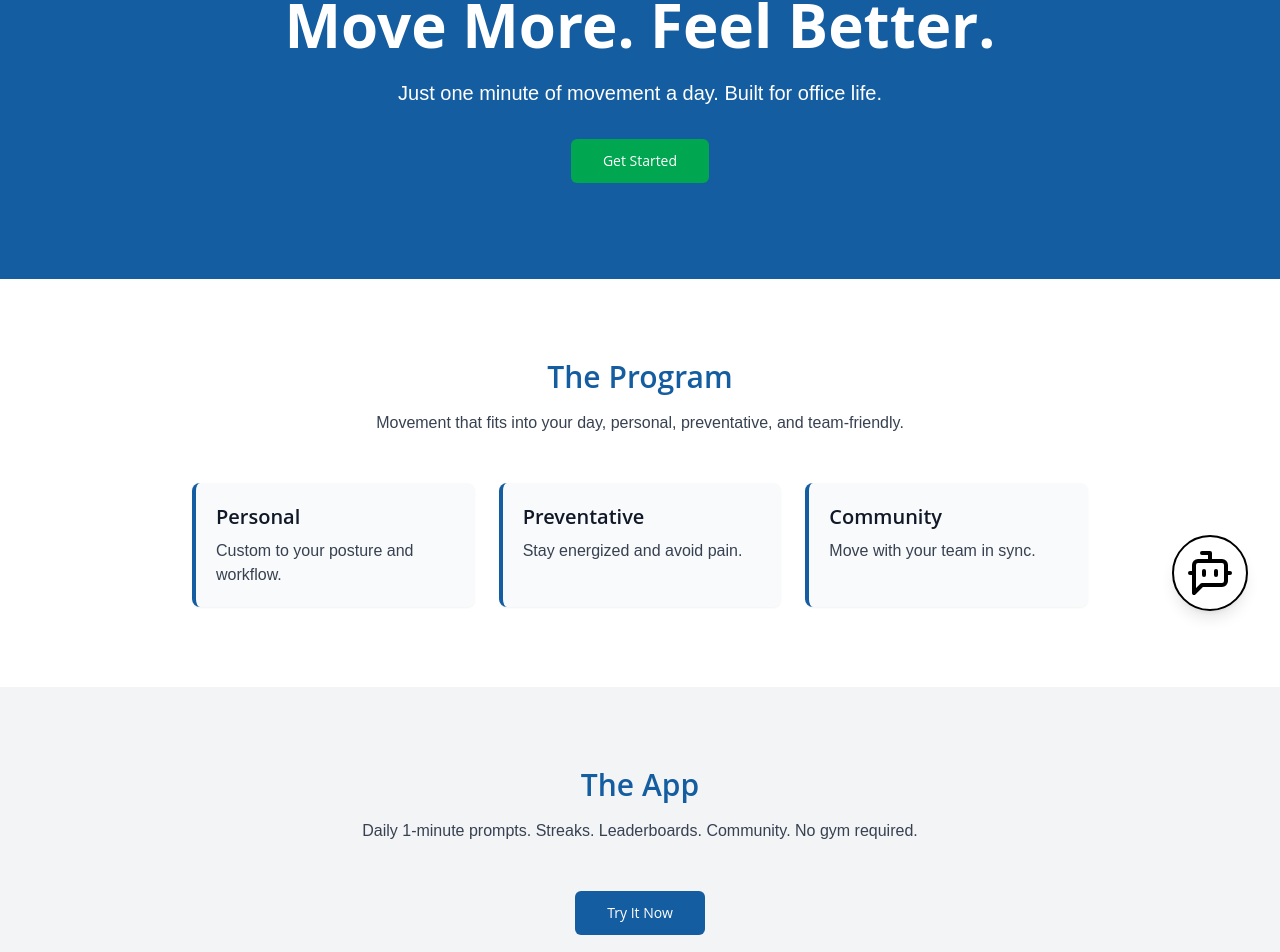
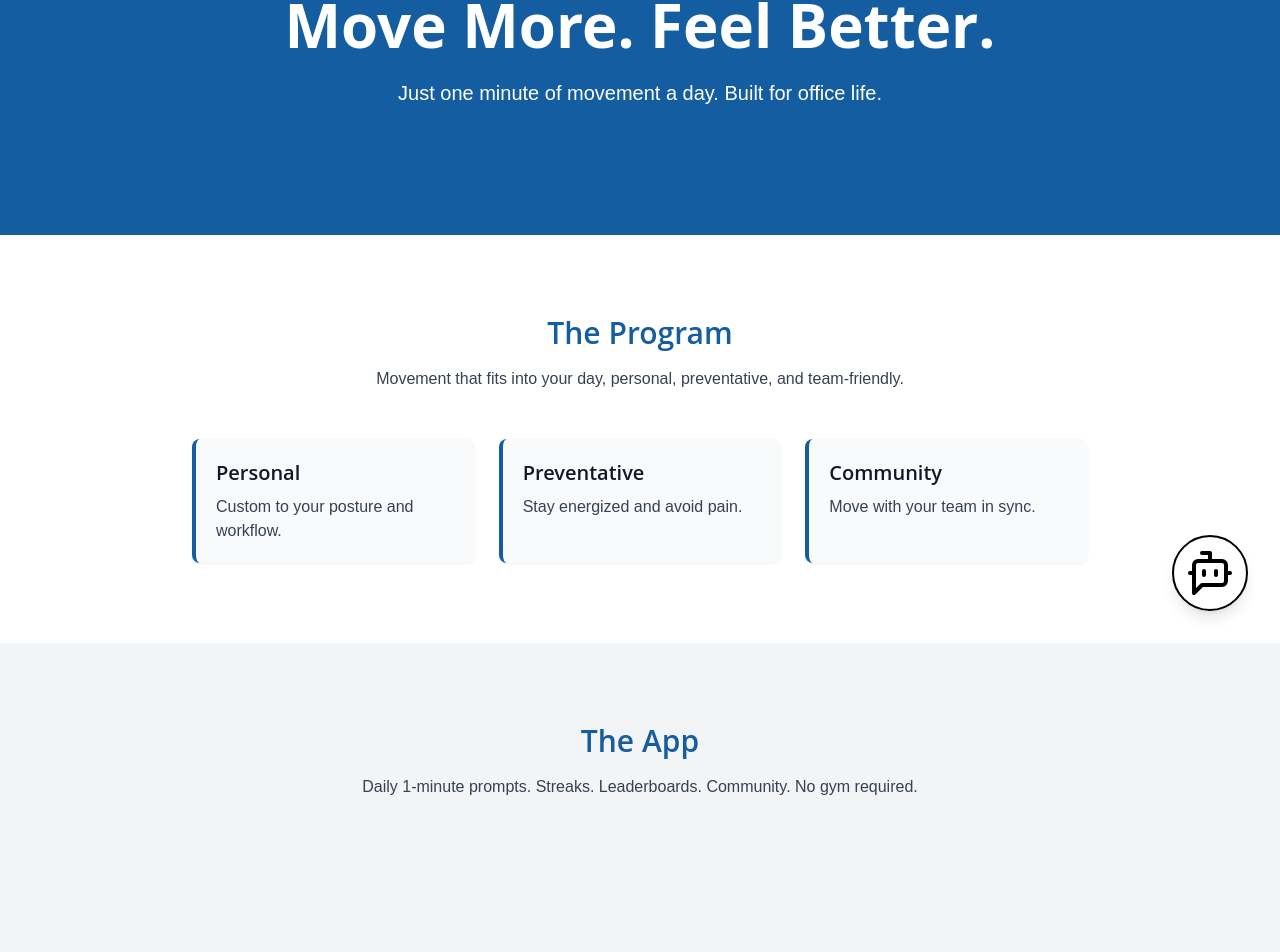
Before and after one commit to Scott-Makes-You-Move/frontend, a Next.js app: page / in a window 1280 px wide. Shown: the part 165-1117 px from the top of the page. Built offline with nearby package versions, Linux system fonts and the light colour scheme; no server answers; sample sign-in values are in the browser's storage.

Commit message:
:art: Chore: remove client component on landing page

```diff
--- a/src/app/page.tsx
+++ b/src/app/page.tsx
@@ -1,8 +1,5 @@
-'use client';
-
 import React from 'react';
 import requireAuth from '@/lib/auth/requireAuth';
-
 import { Button } from '@/components/ui/Button';
 
 const Home = async () => {
@@ -19,9 +16,6 @@ const Home = async () => {
           <p className="text-lg md:text-xl mb-8 max-w-2xl mx-auto">
             Just one minute of movement a day. Built for office life.
           </p>
-          <Button variant="secondary" size="lg">
-            Get Started
-          </Button>
         </div>
       </section>
 
@@ -58,10 +52,6 @@ const Home = async () => {
           <p className="text-gray-700 mb-12">
             Daily 1-minute prompts. Streaks. Leaderboards. Community. No gym required.
           </p>
-
-          <Button variant="default" size="lg">
-            Try It Now
-          </Button>
         </div>
       </section>
     </main>
```
